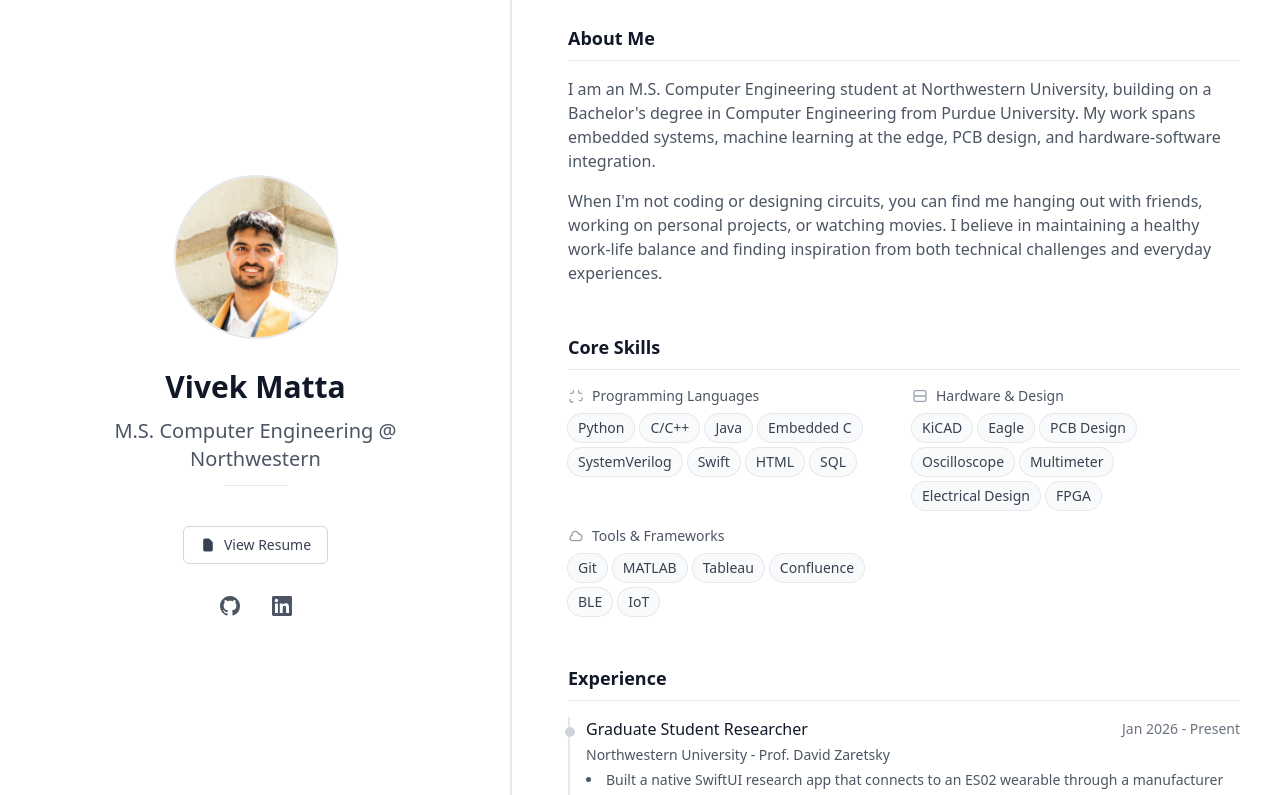
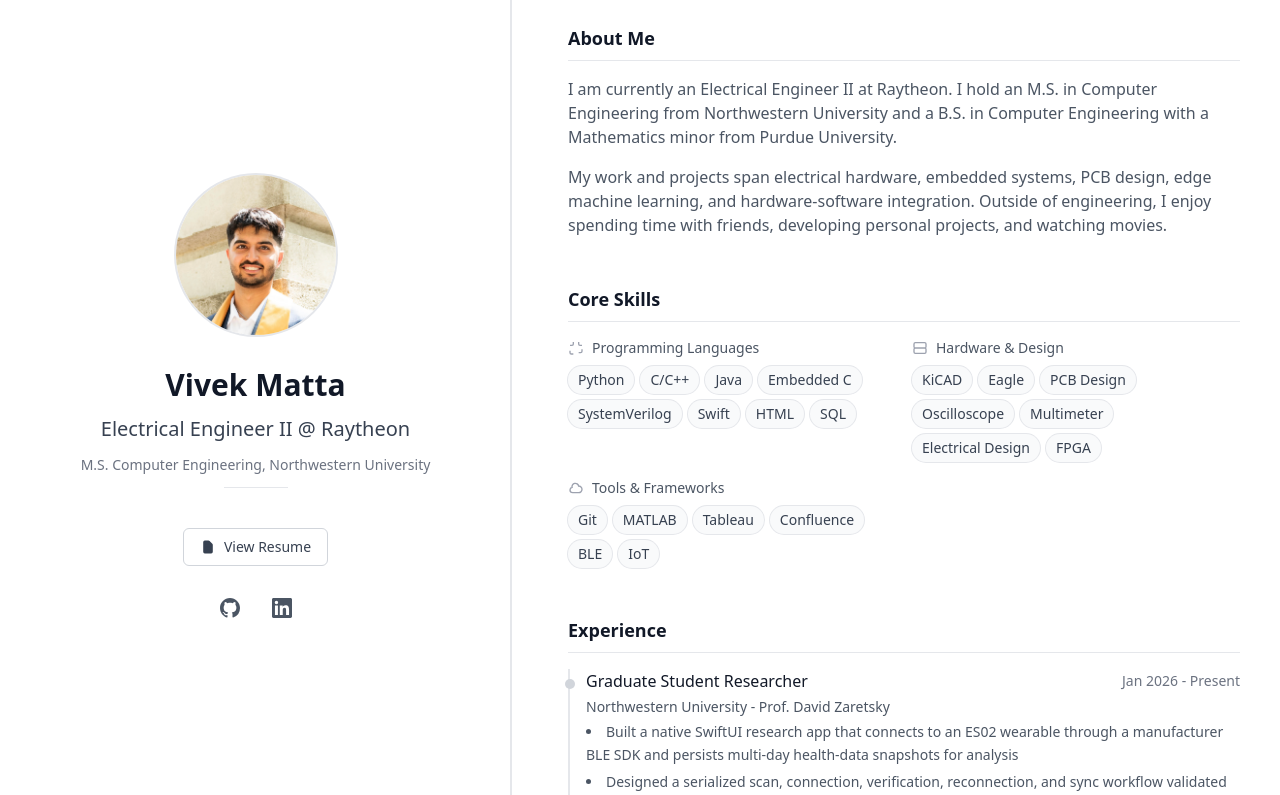
Before and after one commit to vivekmatta/vivekmatta.github.io, a Next.js app: page / in a window 1280 px wide. Shown: the top 795 px of the page. Built offline with nearby package versions, Linux system fonts and the light colour scheme.

Commit message:
Update profile for Raytheon role

```diff
--- a/app/components/AboutMeSection.tsx
+++ b/app/components/AboutMeSection.tsx
@@ -9,11 +9,11 @@
 
 				<div className="space-y-4">
 					<p className="text-sm md:text-base text-gray-600 leading-relaxed">
-						I am an M.S. Computer Engineering student at Northwestern University, building on a Bachelor&apos;s degree in Computer Engineering from Purdue University. My work spans embedded systems, machine learning at the edge, PCB design, and hardware-software integration.
+						I am currently an Electrical Engineer II at Raytheon. I hold an M.S. in Computer Engineering from Northwestern University and a B.S. in Computer Engineering with a Mathematics minor from Purdue University.
 					</p>
 
 					<p className="text-sm md:text-base text-gray-600 leading-relaxed">
-						When I&apos;m not coding or designing circuits, you can find me hanging out with friends, working on personal projects, or watching movies. I believe in maintaining a healthy work-life balance and finding inspiration from both technical challenges and everyday experiences.
+						My work and projects span electrical hardware, embedded systems, PCB design, edge machine learning, and hardware-software integration. Outside of engineering, I enjoy spending time with friends, developing personal projects, and watching movies.
 					</p>
 				</div>
 			</div>
--- a/app/components/ProfileSection.tsx
+++ b/app/components/ProfileSection.tsx
@@ -14,7 +14,8 @@
 
 				<div className="space-y-3">
 					<h1 className="text-2xl md:text-3xl font-bold text-gray-900">Vivek Matta</h1>
-					<h2 className="text-lg md:text-xl text-gray-600">M.S. Computer Engineering @ Northwestern</h2>
+					<h2 className="text-lg md:text-xl text-gray-700">Electrical Engineer II @ Raytheon</h2>
+					<p className="text-sm text-gray-500">M.S. Computer Engineering, Northwestern University</p>
 					<div className="h-px w-16 bg-gray-200 mx-auto my-4" />
 				</div>
 
```
